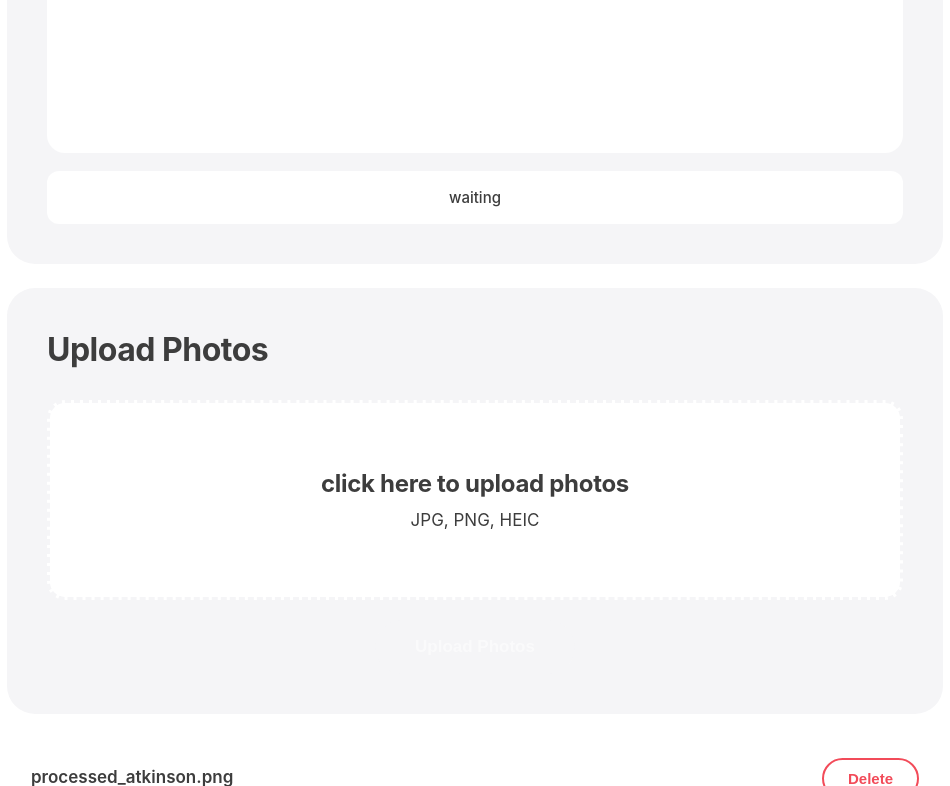
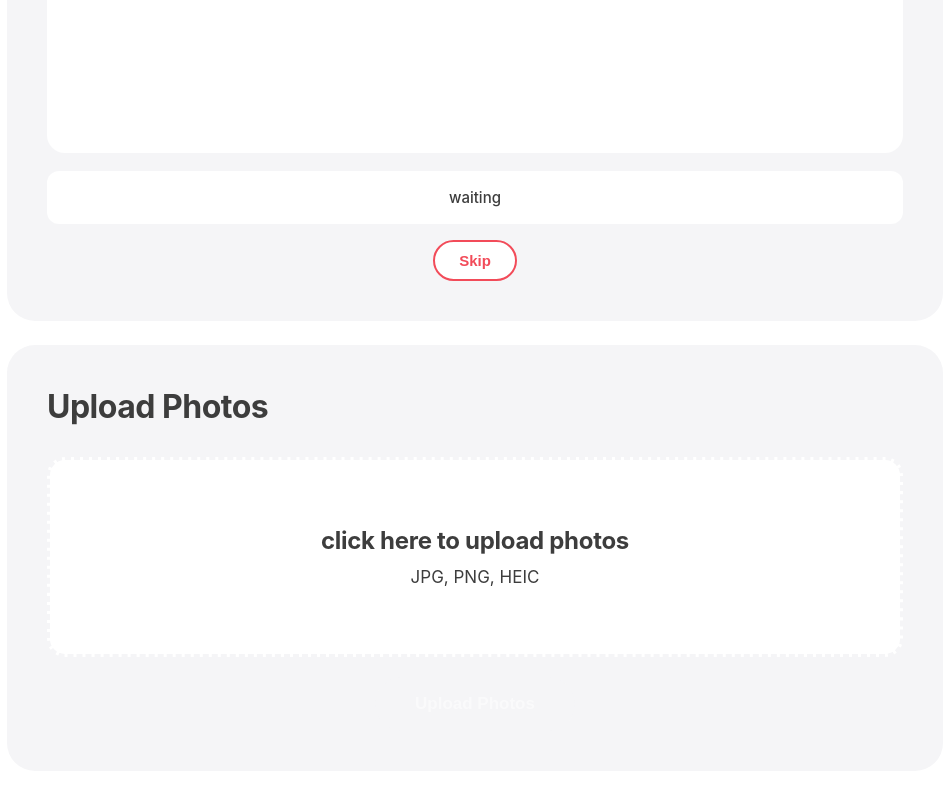
Before and after one commit to mathisfun2048/prize-pics, a Flask app: page / in a window 1280 px wide. Shown: the part 781-1567 px from the top of the page, without its empty margins (165-1115 px from the left). Run offline with Flask 3, Linux system fonts and the light colour scheme.

Commit message:
skip functionality

```diff
--- a/src/templates/upload.html
+++ b/src/templates/upload.html
@@ -375,6 +375,12 @@
             <div class = "current-image-name">
                 {{ current_image if current_image else "waiting"}}
             </div>
+
+            <div style = "margin-top: 16px; text-align: center;">
+                <form method = "POST" action = "/skip">
+                    <button type = "submit" class = "btn btn-danger">Skip</button>
+                </form>
+            </div>
         </div>
 
         <div class = "card">
--- a/src/web_uploader.py
+++ b/src/web_uploader.py
@@ -132,6 +132,15 @@ def delete_file(filename):
 
     return redirect(url_for('index'))
 
+@app.route('/skip', methods=['POST'])
+@auth.login_required
+def skip_image():
+    """Signal the slideshow to skip to the next image"""
+    skip_flag = PROJECT_ROOT / 'skip.flag'
+    skip_flag.touch()
+    flash('Skipping to next image...', 'success')
+    return redirect(url_for('index'))
+
 @app.route('/current-image')
 @auth.login_required
 def get_current_image_preview():
```
Also changed, not shown: src/main.py (+7 -0 lines).
